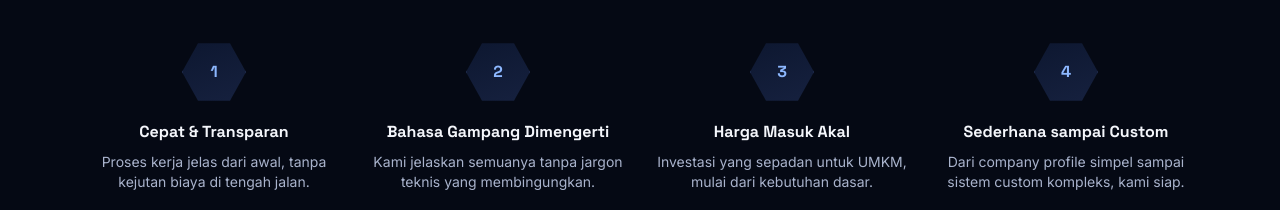
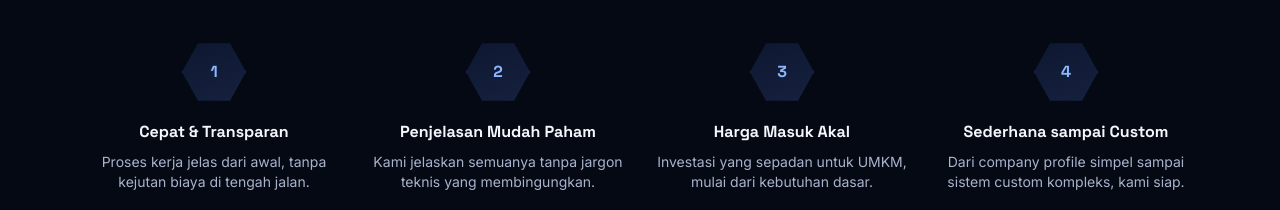
Before and after one commit to afifahhadie/WebXie, a Next.js app: page / in a window 1280 px wide. Shown: the part 1240-1450 px from the top of the page. Built offline with nearby package versions, Linux system fonts and the light colour scheme.

Commit message:
content: update value prop title to 'Penjelasan Mudah Paham'

```diff
--- a/components/home/ValueProps.tsx
+++ b/components/home/ValueProps.tsx
@@ -3,7 +3,7 @@ import { ScrollReveal } from "./ScrollReveal";
 
 const VALUE_PROPS = [
   { title: "Cepat & Transparan", desc: "Proses kerja jelas dari awal, tanpa kejutan biaya di tengah jalan." },
-  { title: "Bahasa Gampang Dimengerti", desc: "Kami jelaskan semuanya tanpa jargon teknis yang membingungkan." },
+  { title: "Penjelasan Mudah Paham", desc: "Kami jelaskan semuanya tanpa jargon teknis yang membingungkan." },
   { title: "Harga Masuk Akal", desc: "Investasi yang sepadan untuk UMKM, mulai dari kebutuhan dasar." },
   { title: "Sederhana sampai Custom", desc: "Dari company profile simpel sampai sistem custom kompleks, kami siap." },
 ];
```
